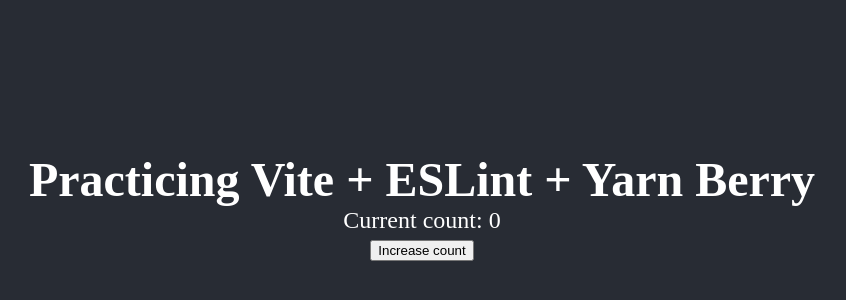
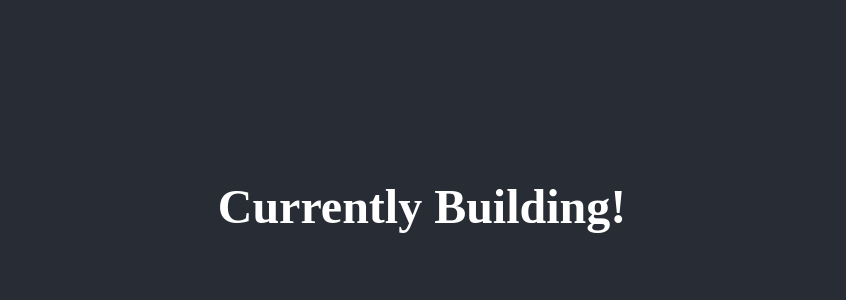
Before and after one commit to kuman514/ViteKoishiHoshinoGallery, a React (Vite) app: page / in a window 1280 px wide. Shown: the part 194-494 px from the top of the page, without its empty margins (218-1064 px from the left). Built offline with nearby package versions, Linux system fonts and the light colour scheme.

Commit message:
init: add first components

```diff
--- a/src/Main.tsx
+++ b/src/Main.tsx
@@ -1,5 +1,7 @@
-import React, { FC, useState } from 'react';
+import React, { FC } from 'react';
 import styled from 'styled-components';
+
+import Home from '^/components/pages/Home';
 
 const Root = styled.div`
   text-align: center;
@@ -18,26 +20,10 @@
   user-select: none;
 `;
 
-const Main: FC<{}> = () => {
-  const [count, setCount] = useState<number>(0);
-
-  const increaseCount: () => void = () => {
-    setCount(count + 1);
-  };
-
-  return (
-    <Root>
-      <h1>Practicing Vite + ESLint + Yarn Berry</h1>
-      <div>
-        <div>
-          Current count: {count}
-        </div>
-        <button onClick={increaseCount}>
-          Increase count
-        </button>
-      </div>
-    </Root>
-  );
-};
+const Main: FC<{}> = () => (
+  <Root>
+    <Home />
+  </Root>
+);
 
 export default Main;
--- /dev/null
+++ b/src/components/pages/Home/index.tsx
@@ -0,0 +1,11 @@
+import React, { FC } from 'react';
+
+const Home: FC<{}> = () => (
+  <div>
+    <h1>
+      Currently Building!
+    </h1>
+  </div>
+);
+
+export default Home;
```
